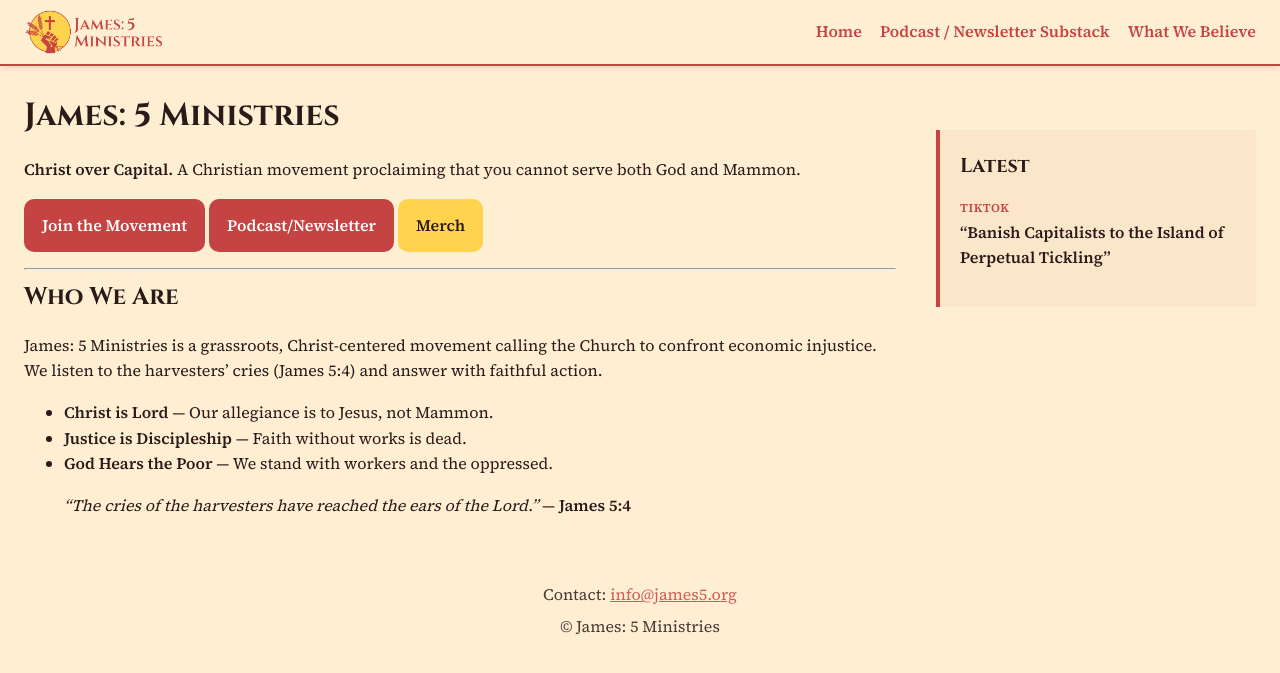
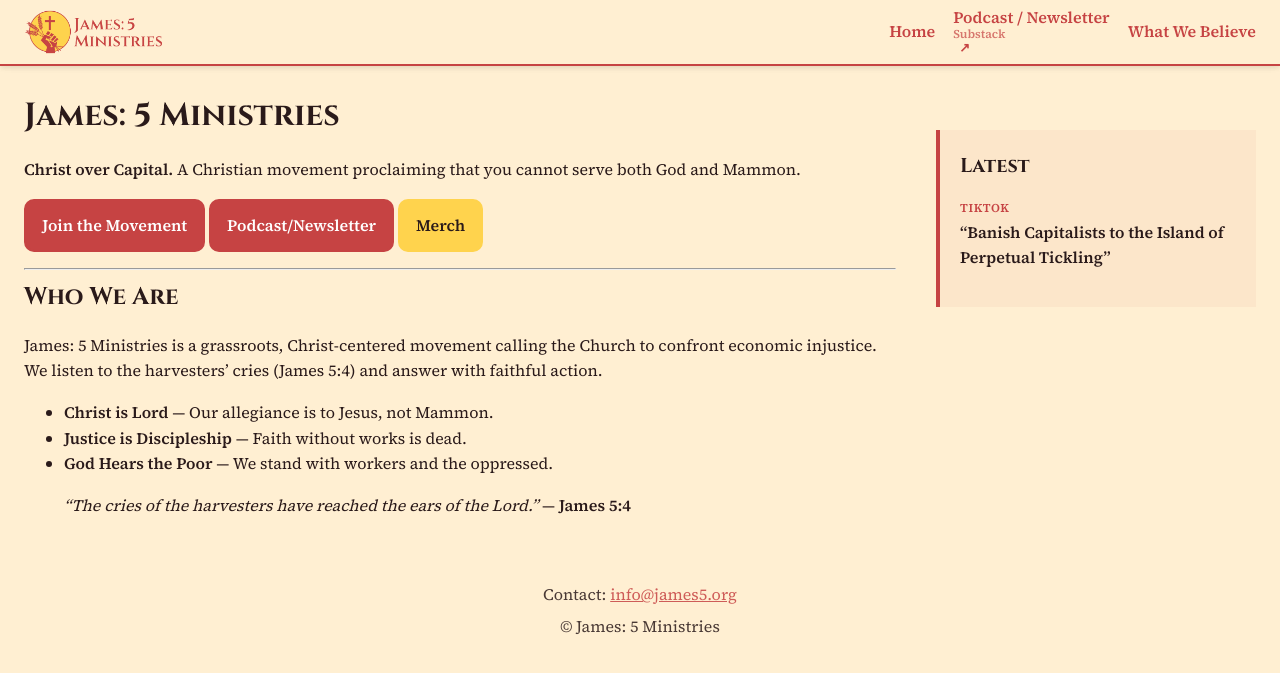
Before and after one commit to james5ministries/james5ministries.github.io, a Jekyll site: the page built from index.md, in a window 1280 px wide. Shown: the top 673 px of the page. Built offline with Jekyll 4.4.1, drawn with Linux system fonts in a browser that asks for light colours.

Commit message:
Add navigation styles for multiline and external links

```diff
--- a/assets/style.css
+++ b/assets/style.css
@@ -30,6 +30,35 @@ a{ color:var(--red); }
   align-items: center;
   justify-content: space-between;
 }
+
+
+.nav-multiline{
+  display: flex;
+  flex-direction: column;
+  line-height: 1.1;
+}
+
+.nav-title{
+  font-weight: 700;
+}
+
+.nav-subtitle{
+  font-size: 0.75em;
+  opacity: 0.7;
+  margin-top: 2px;
+}
+
+/* Keep the external arrow aligned with the title line */
+.nav-multiline.external-link::after{
+  align-self: flex-start;
+  margin-left: 6px;
+}
+
+.external-link::after{
+  content: "↗";
+  font-size: 0.8em;
+}
+
 
 /* Logo sizing */
 .j5-nav .nav-logo img{
```
